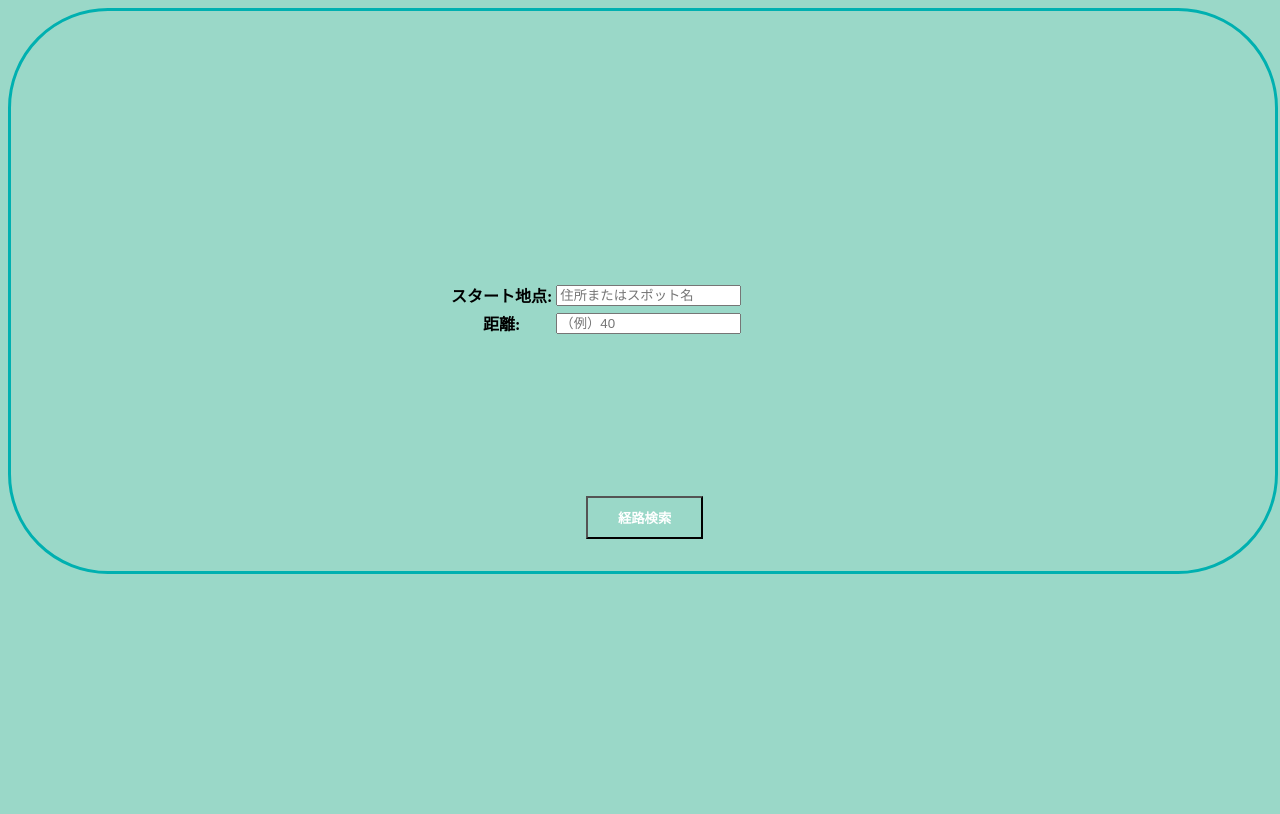
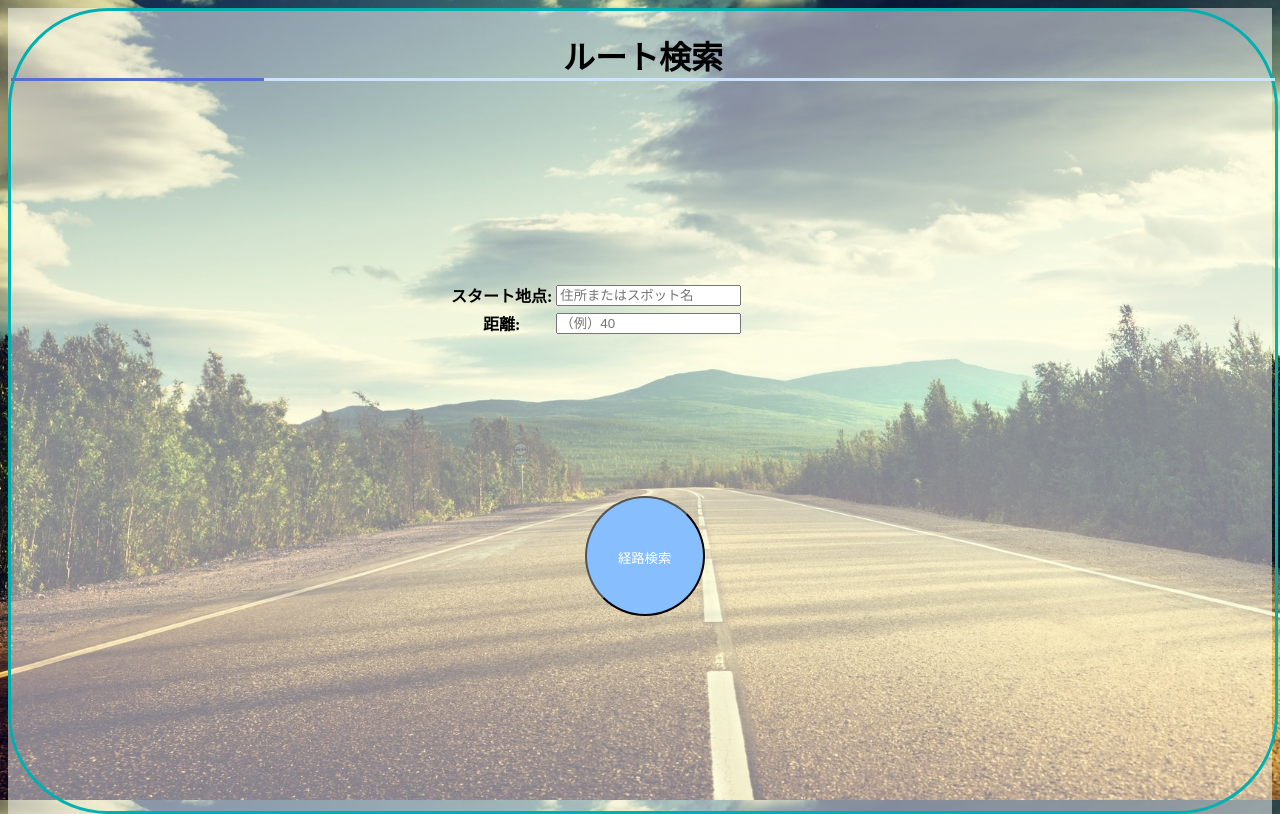
Before and after one commit to KeisukeYoshikawa1/CRAG, a Django app: page /crag/inputpage in a window 1280 px wide. Before the commit the page ends 574 px from the top, so only its background shows below. Run offline with Django 3.2, Linux system fonts and the light colour scheme.

Commit message:
htmlのやつ

```diff
--- a/static/inputpage2.css
+++ b/static/inputpage2.css
@@ -1,5 +1,14 @@
 html{
-	background-color:#9ad8c8;
+	background-image: url('/static/Road3.jpg');
+  width: 100%;
+  height: 100%;
+  background-size: cover;
+}
+
+
+.bg-mask {
+  height: 100%;
+  background: rgba(255,255,255,0.5);
 }
 
 .all{
@@ -7,9 +16,22 @@ html{
 	border:solid #00B0B0;
 	border-radius:100px;
 	width:100%;
-	height:560px;
+	min-height:800px;
 }
 
+h1 {
+border-bottom: solid 3px #cce4ff;
+position: relative;
+}
+
+h1:after {
+position: absolute;
+content: " ";
+display: block;
+border-bottom: solid 3px #5472cd;
+bottom: -3px;
+width: 20%;
+}
 
 .input{
 	/*background-color:blue;*/
@@ -31,10 +53,23 @@ html{
 }
 
 button.button {
-	/*font-size: 1.4em;*/
-	font-weight: bold;
-	padding: 10px 30px;
-	background-color: #9ad8c8;
-	color:white;
-	margin: 0 auto;
+	display: inline-block;
+  text-decoration: none;
+  background: #87befd;
+  color: #FFF;
+  width: 120px;
+  height: 120px;
+  line-height: 120px;
+  border-radius: 50%;
+  text-align: center;
+  vertical-align: middle;
+  overflow: hidden;
+  transition: .4s;
+
+
 }
+
+.button:hover {
+     background: #668ad8;
+
+}
--- a/stock/templates/inputpage.html
+++ b/stock/templates/inputpage.html
@@ -6,7 +6,10 @@
 	<link rel="stylesheet" href="/static/inputpage2.css">
 </head>
 <body>
+<div class="bg-image">
+  <div class="bg-mask">
 	<div class='all'>
+		<h1>ルート検索</h1>
 		<div class="input">
 			<form method="post" action="resultpage">
 			{% csrf_token %}
@@ -19,5 +22,7 @@
 			</form>
 		</div>
 	</div>
+  </div>
+</div>
 </body>
 </html>
```
Also changed, not shown: static/toppage2.css (+48 -3 lines), stock/templates/toppage.html (+8 -2 lines), static/Road3.jpg (added).
